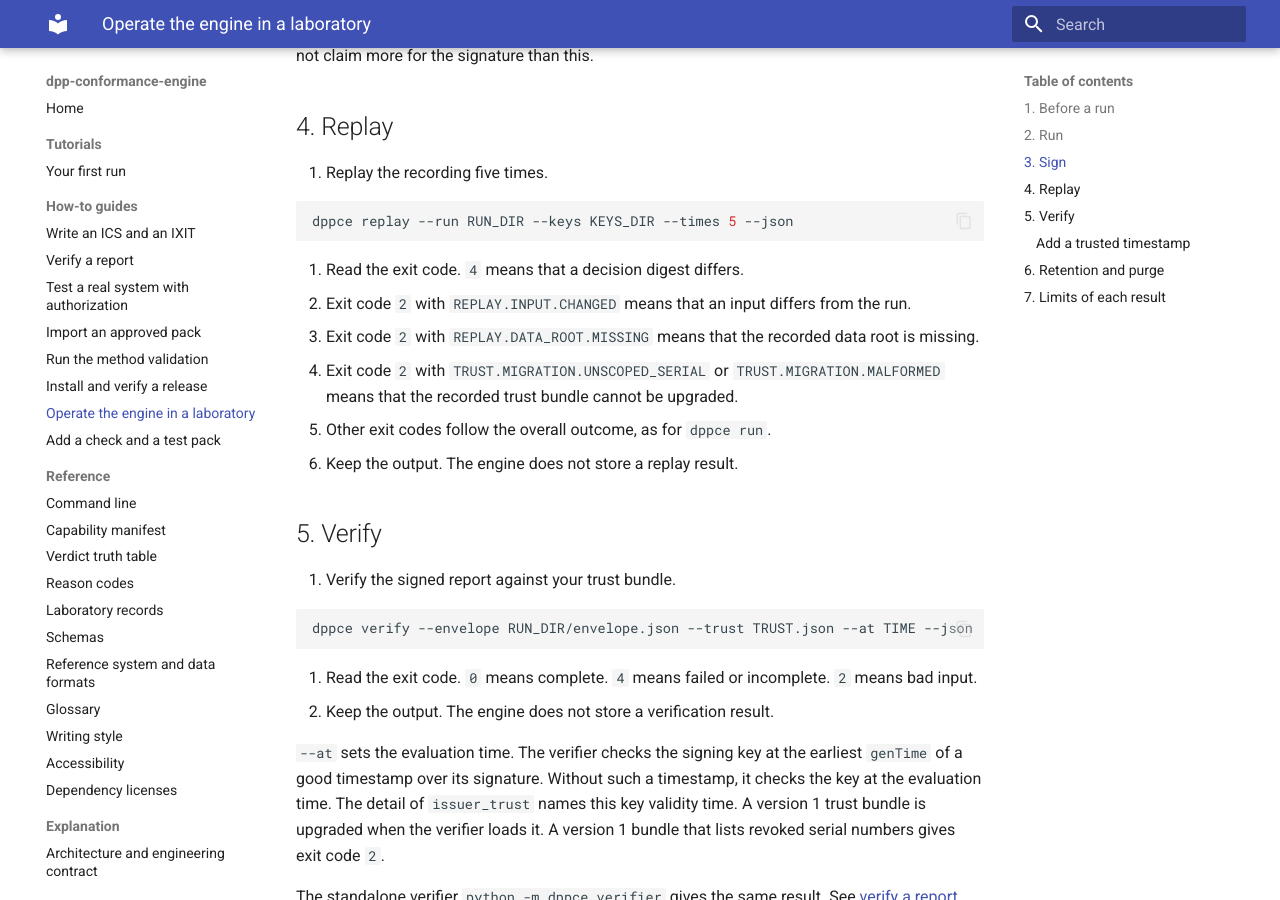
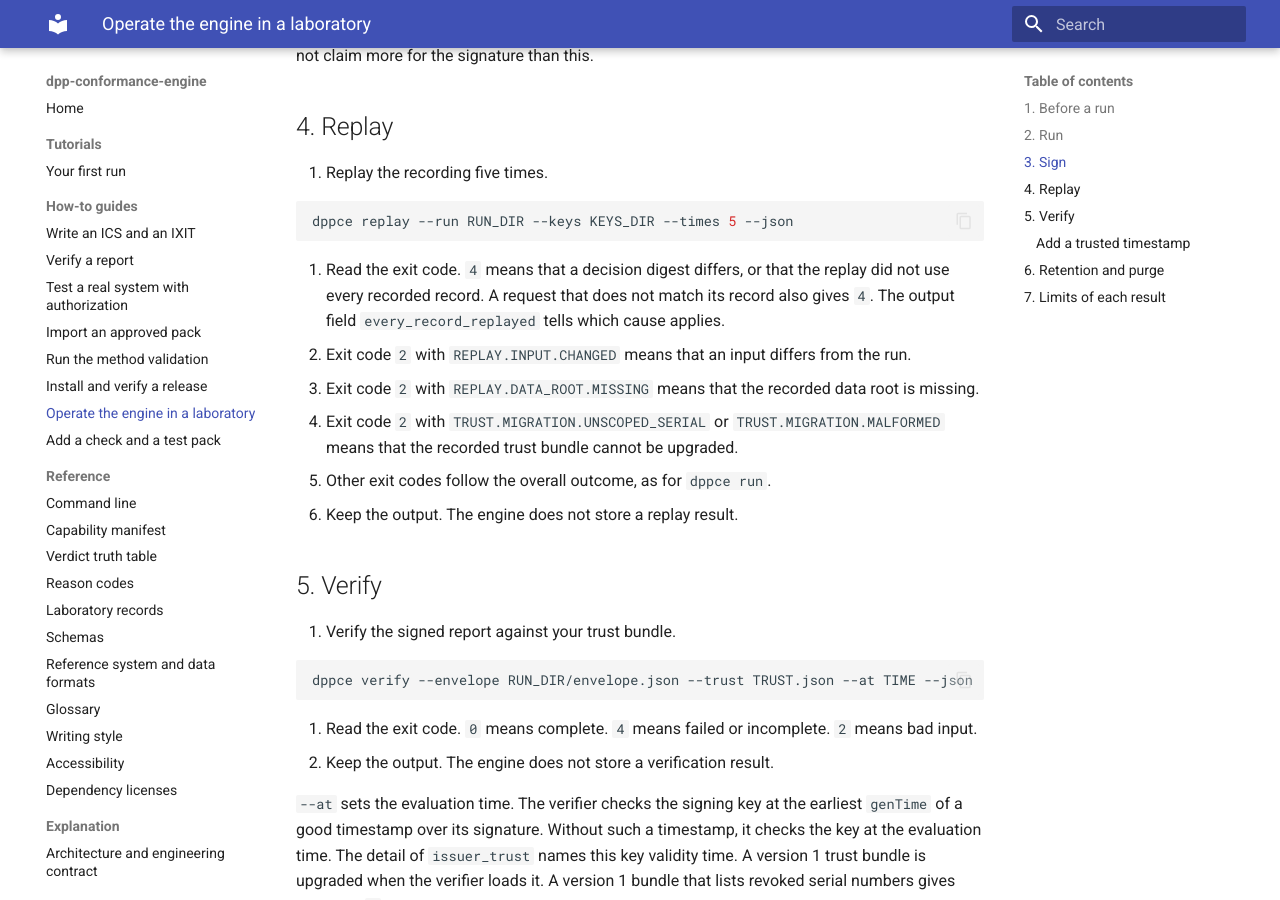
Before and after one commit to hadijannat/dpp-conformance-engine, an MkDocs documentation site: the page built from docs/how-to/operate-in-a-laboratory.md, in a window 1280 px wide and 900 px high, scrolled down 1344 px. Built offline with MkDocs 1.6.1 and Material for MkDocs 9.7.7, drawn with Linux system fonts in a browser that asks for light colours; the version menu is left out.

Commit message:
docs(laboratory): give both causes of replay exit code 4
Co-Authored-By: Claude Opus 5.5 <noreply@anthropic.com>

````diff
--- a/docs/how-to/operate-in-a-laboratory.md
+++ b/docs/how-to/operate-in-a-laboratory.md
@@ -54,7 +54,9 @@ Protect the key file. Do not claim more for the signature than this.
 dppce replay --run RUN_DIR --keys KEYS_DIR --times 5 --json
 ```
 
-2. Read the exit code. `4` means that a decision digest differs.
+2. Read the exit code. `4` means that a decision digest differs, or that the replay did not use
+   every recorded record. A request that does not match its record also gives `4`. The output
+   field `every_record_replayed` tells which cause applies.
 3. Exit code `2` with `REPLAY.INPUT.CHANGED` means that an input differs from the run.
 4. Exit code `2` with `REPLAY.DATA_ROOT.MISSING` means that the recorded data root is missing.
 5. Exit code `2` with `TRUST.MIGRATION.UNSCOPED_SERIAL` or `TRUST.MIGRATION.MALFORMED` means
````
